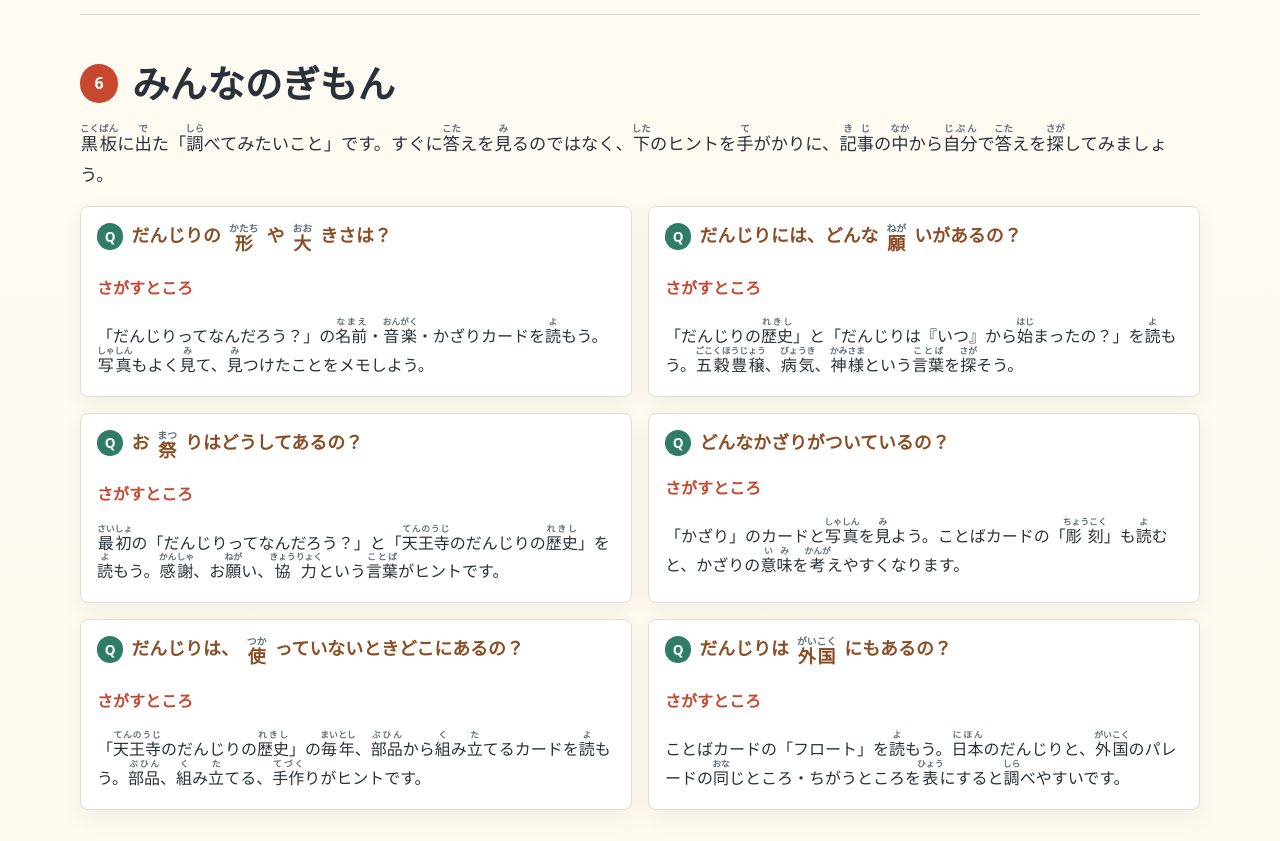
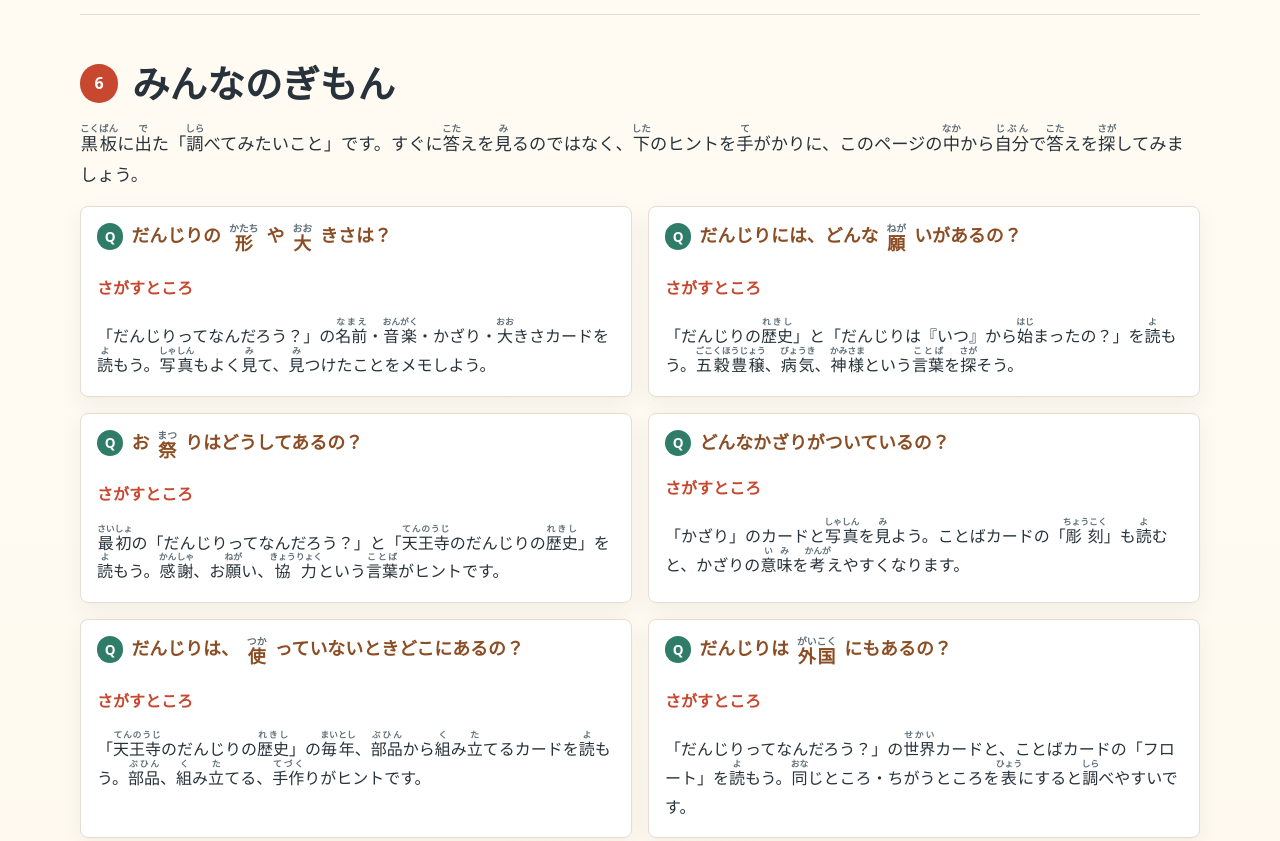
Before and after one commit to daiki0807/danjiri-tennoji-study, a plain HTML site: page index.html in a window 1280 px wide. Shown: the part 3920-4761 px from the top of the page. Drawn offline with Linux system fonts and the light colour scheme.

Commit message:
Clarify inquiry prompts point to page content

```diff
--- a/index.html
+++ b/index.html
@@ -686,12 +686,12 @@
         <span class="number">6</span>
         <h2>みんなのぎもん</h2>
       </div>
-      <p class="body-text"><ruby>黒板<rt>こくばん</rt></ruby>に<ruby>出<rt>で</rt></ruby>た「<ruby>調<rt>しら</rt></ruby>べてみたいこと」です。すぐに<ruby>答<rt>こた</rt></ruby>えを<ruby>見<rt>み</rt></ruby>るのではなく、<ruby>下<rt>した</rt></ruby>のヒントを<ruby>手<rt>て</rt></ruby>がかりに、<ruby>記事<rt>きじ</rt></ruby>の<ruby>中<rt>なか</rt></ruby>から<ruby>自分<rt>じぶん</rt></ruby>で<ruby>答<rt>こた</rt></ruby>えを<ruby>探<rt>さが</rt></ruby>してみましょう。</p>
+      <p class="body-text"><ruby>黒板<rt>こくばん</rt></ruby>に<ruby>出<rt>で</rt></ruby>た「<ruby>調<rt>しら</rt></ruby>べてみたいこと」です。すぐに<ruby>答<rt>こた</rt></ruby>えを<ruby>見<rt>み</rt></ruby>るのではなく、<ruby>下<rt>した</rt></ruby>のヒントを<ruby>手<rt>て</rt></ruby>がかりに、このページの<ruby>中<rt>なか</rt></ruby>から<ruby>自分<rt>じぶん</rt></ruby>で<ruby>答<rt>こた</rt></ruby>えを<ruby>探<rt>さが</rt></ruby>してみましょう。</p>
       <div class="qa-grid">
         <article class="qa-card">
           <h3>だんじりの<ruby>形<rt>かたち</rt></ruby>や<ruby>大<rt>おお</rt></ruby>きさは？</h3>
           <span class="hint-label">さがすところ</span>
-          <p>「だんじりってなんだろう？」の<ruby>名前<rt>なまえ</rt></ruby>・<ruby>音楽<rt>おんがく</rt></ruby>・かざりカードを<ruby>読<rt>よ</rt></ruby>もう。<ruby>写真<rt>しゃしん</rt></ruby>もよく<ruby>見<rt>み</rt></ruby>て、<ruby>見<rt>み</rt></ruby>つけたことをメモしよう。</p>
+          <p>「だんじりってなんだろう？」の<ruby>名前<rt>なまえ</rt></ruby>・<ruby>音楽<rt>おんがく</rt></ruby>・かざり・<ruby>大<rt>おお</rt></ruby>きさカードを<ruby>読<rt>よ</rt></ruby>もう。<ruby>写真<rt>しゃしん</rt></ruby>もよく<ruby>見<rt>み</rt></ruby>て、<ruby>見<rt>み</rt></ruby>つけたことをメモしよう。</p>
         </article>
         <article class="qa-card">
           <h3>だんじりには、どんな<ruby>願<rt>ねが</rt></ruby>いがあるの？</h3>
@@ -716,7 +716,7 @@
         <article class="qa-card">
           <h3>だんじりは<ruby>外国<rt>がいこく</rt></ruby>にもあるの？</h3>
           <span class="hint-label">さがすところ</span>
-          <p>ことばカードの「フロート」を<ruby>読<rt>よ</rt></ruby>もう。<ruby>日本<rt>にほん</rt></ruby>のだんじりと、<ruby>外国<rt>がいこく</rt></ruby>のパレードの<ruby>同<rt>おな</rt></ruby>じところ・ちがうところを<ruby>表<rt>ひょう</rt></ruby>にすると<ruby>調<rt>しら</rt></ruby>べやすいです。</p>
+          <p>「だんじりってなんだろう？」の<ruby>世界<rt>せかい</rt></ruby>カードと、ことばカードの「フロート」を<ruby>読<rt>よ</rt></ruby>もう。<ruby>同<rt>おな</rt></ruby>じところ・ちがうところを<ruby>表<rt>ひょう</rt></ruby>にすると<ruby>調<rt>しら</rt></ruby>べやすいです。</p>
         </article>
       </div>
     </section>
```
